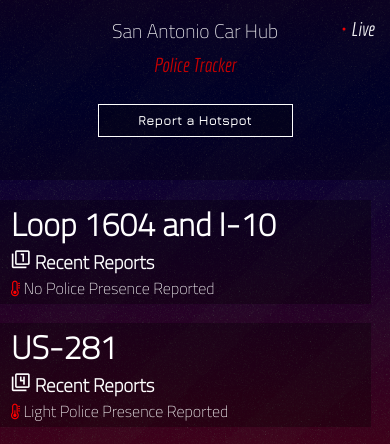
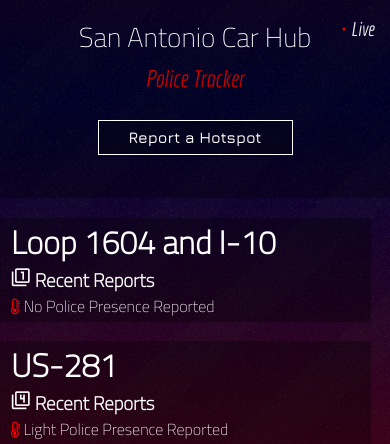
Before and after one commit to jas010i/APP-SACARHUB, a PHP site: page / in a window 390 px wide. Shown: the top 444 px of the page. Run offline with PHP 8.4, Linux system fonts and the light colour scheme.

Commit message:
Add files via upload

```diff
--- a/CSS/main.css
+++ b/CSS/main.css
@@ -30,7 +30,7 @@ header {
 
 div.banner > h3 {
     color: rgb(255, 255, 255);
-    font-size: 5vw;
+    font-size: 7vw;
     padding: 4%;
     padding-bottom: 1%;;
     text-align: center;
@@ -41,7 +41,7 @@ div.banner > h3 {
 
 div.banner > h4 {
     color: rgb(200, 0, 0);
-    font-size: 5vw;
+    font-size: 6vw;
     padding: 4%;
     padding-top: 1%;
     padding-bottom: 0;
@@ -65,6 +65,7 @@ div.report-button > button {
     margin-bottom: 7%;
     margin-top: 7%;
     font-family: 'Jura', sans-serif;
+    font-size: 4vw;
     position: relative;
     display: block;
     width: 50%;
@@ -86,6 +87,7 @@ div.report-button > button:focus {
                     margin-bottom: 7%;
                     margin-top: 7%;
                     font-family: 'Jura', sans-serif;
+                    font-size: 4vw;
                     position: relative;
                     display: block;
                     width: 50%;
```
